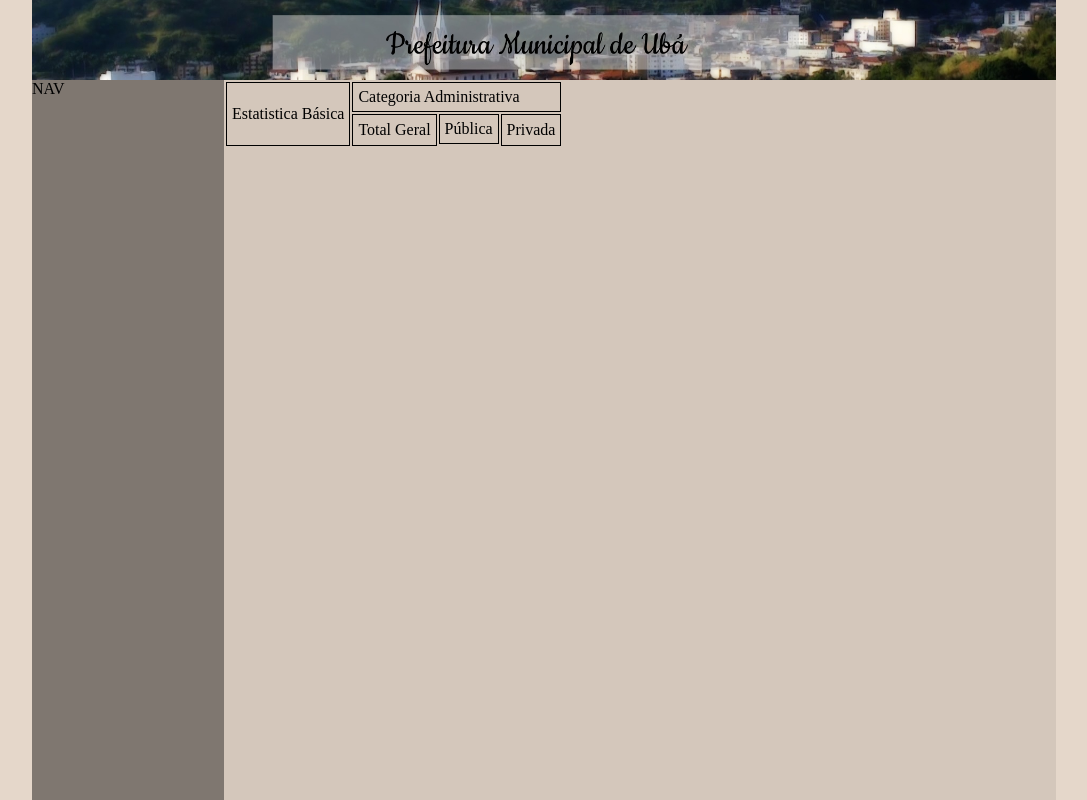
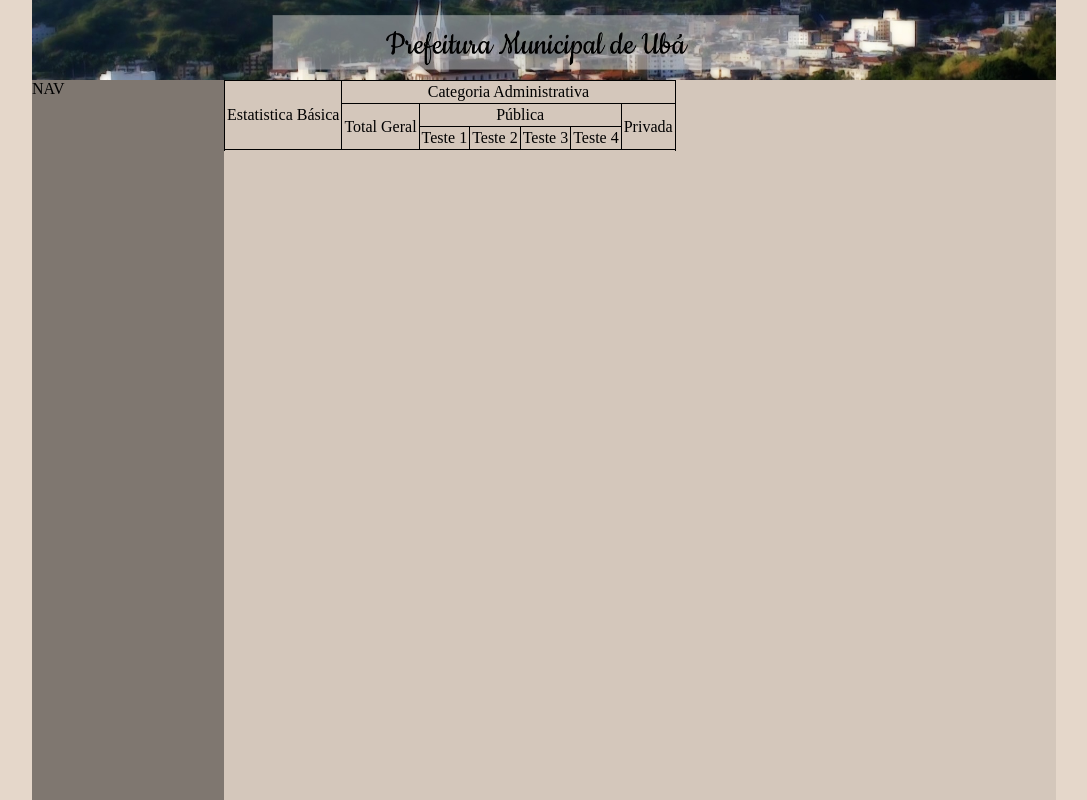
Before and after one commit to guicordeiro/tec-web, a plain HTML site: page aula-table/index.html in a window 1280 px wide. Shown: the whole page, without its empty margins (96-1183 px from the left). Drawn offline with Linux system fonts and the light colour scheme.

Commit message:
Aula horrivel de table

```diff
--- a/aula-table/css/style.css
+++ b/aula-table/css/style.css
@@ -61,13 +61,15 @@ article {
 	float: left;
 	overflow: auto;
 }
-table tr td{
-	border: 1px solid black;
+table, th, td{
+	border-color: #000000;
+	border: 1px solid;
+}
+td, th {
+	padding: 2px;
+	display: table-cell;
+}
+table {
+	text-align: center;
 	border-collapse: collapse;
 }
-th, td {
-	padding: 5px;
-}
-.tible {
-	text-align: center;
-}
--- a/aula-table/index.html
+++ b/aula-table/index.html
@@ -21,7 +21,12 @@
 					<td colspan="4"> Pública </td>
 					<td rowspan="2"> Privada </td>
 				</tr>
-				<tr></tr>
+				<tr>
+					<td> Teste 1 </td>
+					<td> Teste 2 </td>
+					<td> Teste 3 </td>
+					<td> Teste 4 </td>
+				</tr>
 				<tr></tr>
 				<tr></tr>
 				<tr></tr>
```
